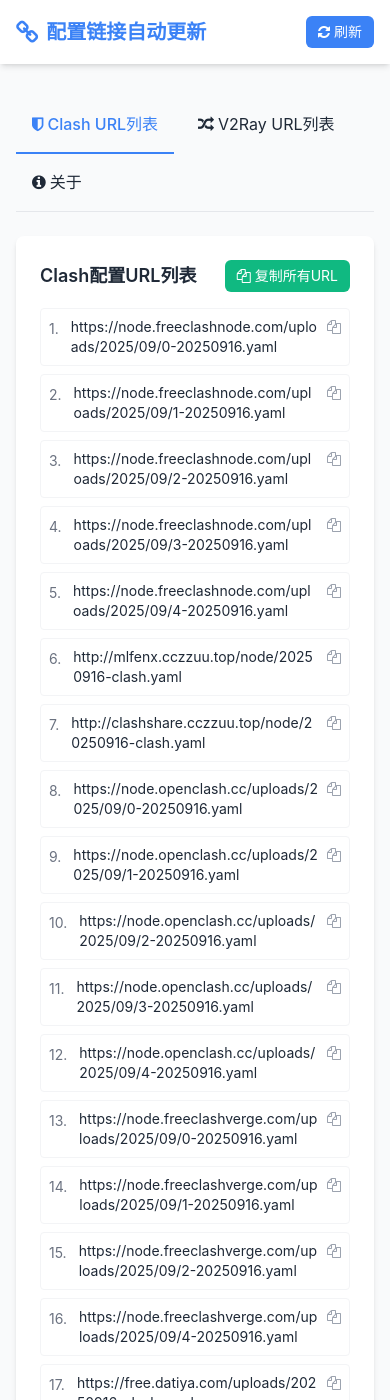
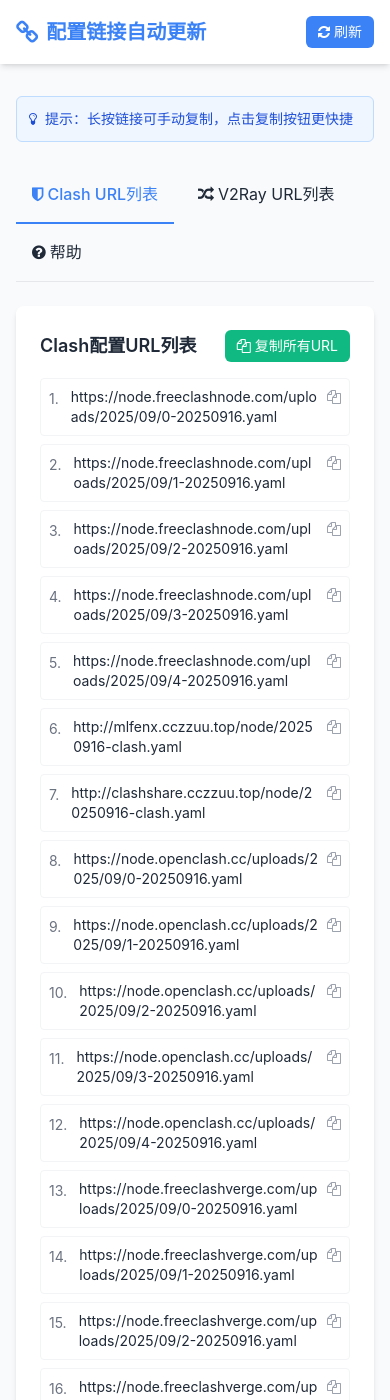
Before and after one commit to hincom/hincom.github.io, a Jekyll site: the page tool/jied.html, which Jekyll copies as it is, in a window 390 px wide and 1400 px high. Built offline with Jekyll 4.4.1, drawn with Linux system fonts in a browser that asks for light colours; nearby versions of some CDN libraries.

Commit message:
Update jied.html

```diff
--- a/tool/jied.html
+++ b/tool/jied.html
@@ -31,6 +31,10 @@
             .transition-all-300 {
                 transition: all 300ms ease-in-out;
             }
+            .highlight {
+                background-color: rgba(59, 130, 246, 0.1);
+                border-left: 3px solid #3B82F6;
+            }
         }
     </style>
 </head>
@@ -55,6 +59,14 @@
 
     <!-- 主要内容 -->
     <main class="flex-grow container mx-auto px-4 py-8">
+        <!-- 移动端复制提示 -->
+        <div class="bg-blue-50 border border-blue-200 p-3 rounded-md mb-6 md:hidden">
+            <p class="text-sm text-blue-700 flex items-center">
+                <i class="fa fa-lightbulb-o mr-2"></i>
+                提示：长按链接可手动复制，点击复制按钮更快捷
+            </p>
+        </div>
+
         <!-- 状态提示 -->
         <div id="status-alert" class="mb-6 p-4 rounded-md bg-blue-50 border border-blue-200 hidden">
             <div class="flex items-start">
@@ -79,9 +91,9 @@
                     </button>
                 </li>
                 <li role="presentation">
-                    <button id="about-tab" class="inline-block p-4 border-b-2 border-transparent hover:text-gray-600 hover:border-gray-300"
-                            data-tab="about-content" role="tab">
-                        <i class="fa fa-info-circle mr-1"></i>关于
+                    <button id="help-tab" class="inline-block p-4 border-b-2 border-transparent hover:text-gray-600 hover:border-gray-300"
+                            data-tab="help-content" role="tab">
+                        <i class="fa fa-question-circle mr-1"></i>帮助
                     </button>
                 </li>
             </ul>
@@ -129,26 +141,45 @@
                 </div>
             </div>
 
-            <!-- 关于 -->
-            <div id="about-content" class="tab-pane hidden">
+            <!-- 帮助内容 -->
+            <div id="help-content" class="tab-pane hidden">
                 <div class="bg-white rounded-lg shadow-md p-6">
-                    <h2 class="text-lg font-semibold mb-4">关于本页面</h2>
-                    <div class="space-y-4 text-sm">
-                        <p>本页面展示每日自动更新的Clash和V2Ray配置链接。</p>
+                    <h2 class="text-lg font-semibold mb-4">复制功能帮助</h2>
 
-                        <div class="p-4 bg-blue-50 rounded-md border border-blue-100">
-                            <h3 class="font-medium text-blue-800 mb-2">功能说明</h3>
-                            <ul class="list-disc pl-5 space-y-1 text-blue-700">
-                                <li>自动获取每日更新的配置链接</li>
-                                <li>分类展示Clash和V2Ray的URL列表</li>
-                                <li>支持复制单个URL或所有URL</li>
-                                <li>可手动刷新获取最新内容</li>
-                            </ul>
+                    <div class="mb-6">
+                        <h3 class="font-medium text-primary mb-2">如何复制链接？</h3>
+                        <div class="space-y-3 text-sm">
+                            <div class="p-3 bg-gray-50 rounded-md">
+                                <p class="font-medium">方法一：使用复制按钮（推荐）</p>
+                                <p>1. 点击每个链接右侧的 <i class="fa fa-copy text-gray-500"></i> 按钮复制单个链接</p>
+                                <p>2. 点击列表上方的「复制所有URL」按钮复制全部链接</p>
+                            </div>
+
+                            <div class="p-3 bg-gray-50 rounded-md">
+                                <p class="font-medium">方法二：手动复制（适用于按钮无法使用时）</p>
+                                <p>1. 长按需要复制的链接文本</p>
+                                <p>2. 拖动选择框覆盖完整链接</p>
+                                <p>3. 点击弹出菜单中的「复制」或「拷贝」选项</p>
+                            </div>
                         </div>
+                    </div>
 
-                        <div>
-                            <h3 class="font-medium mb-2">更新说明</h3>
-                            <p>系统每天自动更新一次配置链接，确保您获取到最新的可用配置。</p>
+                    <div>
+                        <h3 class="font-medium text-primary mb-2">常见问题解决</h3>
+                        <div class="space-y-3 text-sm">
+                            <div class="p-3 highlight rounded-md">
+                                <p class="font-medium">提示"复制失败"怎么办？</p>
+                                <p>1. 请尝试使用「手动复制」方法</p>
+                                <p>2. 检查浏览器是否处于"无痕模式"，切换到普通模式重试</p>
+                                <p>3. 确保浏览器已获得剪贴板权限（手机设置 → 应用管理 → 浏览器 → 权限 → 允许剪贴板）</p>
+                            </div>
+
+                            <div class="p-3 bg-gray-50 rounded-md">
+                                <p class="font-medium">链接无法加载怎么办？</p>
+                                <p>1. 点击页面顶部的「刷新」按钮重试</p>
+                                <p>2. 检查网络连接后再试</p>
+                                <p>3. 稍后再次访问，链接可能正在更新中</p>
+                            </div>
                         </div>
                     </div>
                 </div>
@@ -168,6 +199,9 @@
     <div id="notification" class="fixed bottom-5 right-5 p-4 rounded-md shadow-lg transform translate-y-20 opacity-0 transition-all-300 hidden">
         <p id="notification-text" class="text-sm"></p>
     </div>
+
+    <!-- 临时文本框（用于降级复制方案） -->
+    <textarea id="temp-copy-area" style="position:absolute;top:-1000px;opacity:0;"></textarea>
 
     <script>
         // 当前日期处理
@@ -263,9 +297,10 @@
                 li.className = 'flex items-start p-2 border border-gray-100 rounded hover:bg-gray-50 transition-all-300';
                 li.innerHTML = `
                     <span class="text-gray-500 mr-3 mt-0.5">${index + 1}.</span>
-                    <div class="flex-grow break-all">${url}</div>
+                    <div class="flex-grow break-all select-all">${url}</div>
                     <button class="copy-single ml-2 text-gray-400 hover:text-primary transition-all-300"
-                            data-url="${url}">
+                            data-url="${url}"
+                            aria-label="复制此链接">
                         <i class="fa fa-copy"></i>
                     </button>
                 `;
@@ -277,17 +312,70 @@
                 btn.addEventListener('click', (e) => {
                     const url = e.currentTarget.getAttribute('data-url');
                     copyToClipboard(url);
-                    showNotification('URL已复制到剪贴板');
                 });
             });
         };
 
-        // 复制到剪贴板
+        // 复制到剪贴板（兼容优化版）
         const copyToClipboard = (text) => {
-            navigator.clipboard.writeText(text).catch(err => {
-                console.error('无法复制内容:', err);
-                showNotification('复制失败，请手动复制', 'error');
-            });
+            // 方案1：现代浏览器Clipboard API（HTTPS环境）
+            if (navigator.clipboard && window.isSecureContext) {
+                navigator.clipboard.writeText(text)
+                    .then(() => {
+                        showNotification('复制成功！');
+                    })
+                    .catch(err => {
+                        console.error('Clipboard API失败:', err);
+                        // 失败时降级到方案2
+                        fallbackCopy(text);
+                    });
+            }
+            // 方案2：降级方案（兼容HTTP和旧浏览器）
+            else {
+                fallbackCopy(text);
+            }
+        };
+
+        // 降级复制方案：使用textarea和execCommand
+        const fallbackCopy = (text) => {
+            // 获取隐藏的临时文本框
+            const tempArea = document.getElementById('temp-copy-area');
+            tempArea.value = text;
+
+            // 选中文本（适配移动端）
+            tempArea.focus();
+            tempArea.setSelectionRange(0, text.length);
+
+            try {
+                // 执行复制命令
+                const success = document.execCommand('copy');
+                if (success) {
+                    showNotification('复制成功！');
+                } else {
+                    throw new Error('execCommand返回失败');
+                }
+            } catch (err) {
+                console.error('降级复制失败:', err);
+                // 引导用户手动复制
+                showNotification('请长按文本手动复制', 'error');
+                // 选中对应元素的文本，方便用户直接复制
+                selectTextByValue(text);
+            }
+        };
+
+        // 自动选中页面中对应的文本（辅助手动复制）
+        const selectTextByValue = (text) => {
+            const elements = document.querySelectorAll('.select-all');
+            for (let el of elements) {
+                if (el.textContent.trim() === text.trim()) {
+                    const range = document.createRange();
+                    range.selectNodeContents(el);
+                    const selection = window.getSelection();
+                    selection.removeAllRanges();
+                    selection.addRange(range);
+                    break;
+                }
+            }
         };
 
         // 显示通知
@@ -388,6 +469,11 @@
                 updateTimeDisplay();
                 showStatus('内容已刷新', 2000);
             });
+
+            // 检查浏览器环境并提示
+            if (!window.isSecureContext && window.location.protocol !== 'https:') {
+                showStatus('注意：非HTTPS环境下复制功能可能受限，建议使用手动复制', 5000);
+            }
         };
 
         // 页面加载完成后初始化
```
Also changed, not shown: other parts of tool/jied.html (+0 -7 lines).
